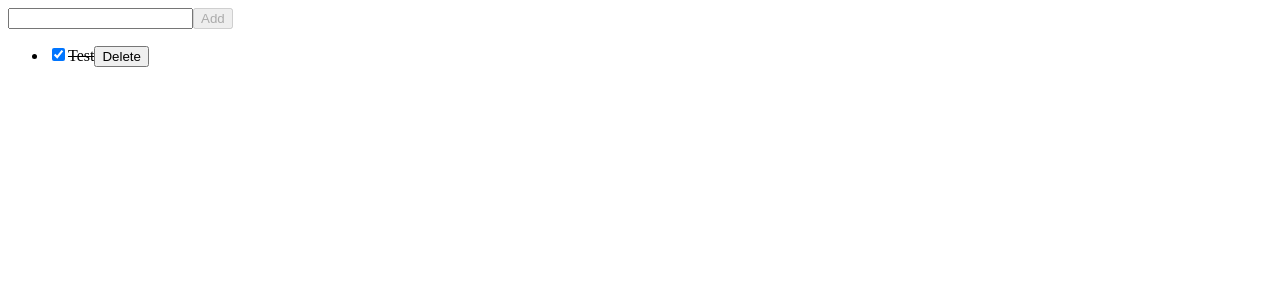
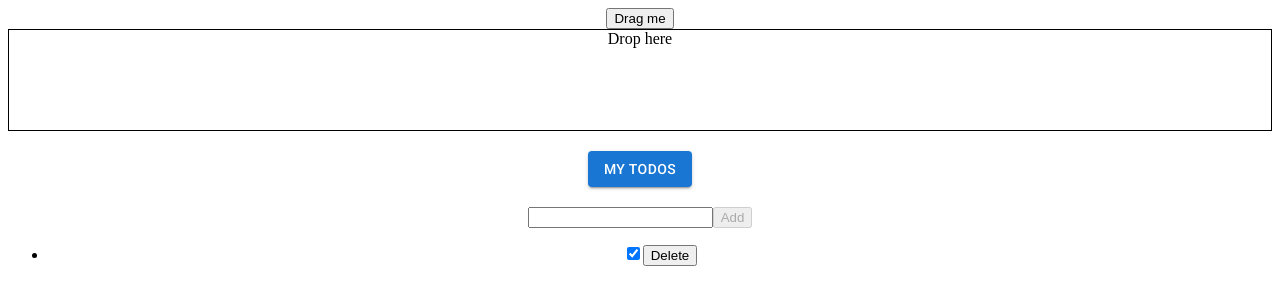
Before and after one commit to DerElchausdemAll/dnd-todo-app, a React (Create React App) app: page / in a window 1280 px wide. Shown: the top 304 px of the page. Built offline with nearby package versions, Linux system fonts and the light colour scheme.

Commit message:
drag and drop and mui button

```diff
--- a/package.json
+++ b/package.json
@@ -9,8 +9,14 @@
     "stylelint": "stylelint 'src/*.{js,jsx}'"
   },
   "dependencies": {
+    "@dnd-kit/core": "^5.0.1",
+    "@dnd-kit/modifiers": "^5.0.0",
+    "@dnd-kit/sortable": "^6.0.0",
     "@emotion/react": "^11.7.1",
     "@emotion/styled": "^11.6.0",
+    "@fontsource/roboto": "^4.5.1",
+    "@mui/icons-material": "^5.2.5",
+    "@mui/material": "^5.2.8",
     "react": "^17.0.2",
     "react-dom": "^17.0.2"
   },
--- a/src/App.jsx
+++ b/src/App.jsx
@@ -1,11 +1,44 @@
-import React, { useState } from "react";
+import React, { useState, useEffect } from "react";
+import styled from "@emotion/styled";
+import Droppable from "./components/droppable";
+import Draggable from "./components/draggable";
+import { DndContext } from "@dnd-kit/core";
+
+import "@fontsource/roboto/300.css";
+import "@fontsource/roboto/400.css";
+import "@fontsource/roboto/500.css";
+import "@fontsource/roboto/700.css";
+
+import Button from "@mui/material/Button";
+
+const StyledApp = styled.div`
+	text-align: center;
+`;
+
+const ListItem = styled.li`
+	list-style: none;
+`;
 
 const App = () => {
 	const [value, setValue] = useState("");
-	const [todos, setTodos] = useState([{ name: "Test", isChecked: true }]);
+	const [todos, setTodos] = useState([{ name: "", isChecked: true }]);
+	const [isDropped, setIsDropped] = useState(false);
+	const draggableMarkup = <Draggable>Drag me</Draggable>;
+
+	useEffect(() => {
+		console.log("New Todo");
+	}, [todos]);
+
 	return (
-		<div>
+		<StyledApp>
 			<div>
+				<DndContext onDragEnd={handleDragEnd}>
+					{!isDropped ? draggableMarkup : null}
+					<Droppable>{isDropped ? draggableMarkup : "Drop here"}</Droppable>
+				</DndContext>
+				<h2>
+					<Button variant="contained">my todos</Button>
+				</h2>
 				<input
 					type="text"
 					value={value}
@@ -59,8 +92,142 @@ const App = () => {
 					);
 				})}
 			</ul>
-		</div>
+		</StyledApp>
 	);
+	function handleDragEnd(event) {
+		if (event.over && event.over.id === "droppable") {
+			setIsDropped(true);
+		}
+	}
 };
 
 export default App;
+
+//
+// useEffect counts clicks in document.title
+//
+
+// import React, { useState, useEffect } from "react";
+// function App() {
+// 	const [count, setCount] = useState(0);
+
+// 	useEffect(() => {
+// 		document.title = `You clicked ${count} times`;
+// 	});
+// 	return (
+// 		<div>
+// 			<p>You clicked {count} times</p>
+// 			<button onClick={() => setCount(count + 1)}>Click me</button>
+// 		</div>
+// 	);
+// }
+
+// 11.01.2021 14:40
+
+// PURE TODO ... without drag and drop
+
+// import React, { useState, useEffect } from "react";
+// import styled from "@emotion/styled";
+// import Droppable from "./components/droppable";
+// import Draggable from "./components/draggable";
+// import { DndContext } from "@dnd-kit/core";
+
+// // import styled from "styled-components";
+
+// // function App() {
+// //   return (
+// {
+// 	/* <DndContext>
+// 	<Draggable />
+// 	<Droppable />
+// </DndContext>; */
+// }
+// //   )
+// // }
+
+// // useEffect(() => {
+// // 	console.log("render");
+// // });
+
+// const StyledApp = styled.div`
+// 	text-align: center;
+// `;
+
+// const ListItem = styled.li`
+// 	list-style: none;
+// `;
+
+// const App = () => {
+// 	const [value, setValue] = useState("");
+// 	const [todos, setTodos] = useState([{ name: "", isChecked: true }]);
+
+// 	useEffect(() => {
+// 		console.log("New Todo");
+// 	}, [todos]);
+
+// 	return (
+// 		<StyledApp>
+// 			<div>
+// 				<DndContext>
+// 					<Draggable>Button</Draggable>
+// 					<Droppable />
+// 				</DndContext>
+// 				<h2>my todos</h2>
+// 				<input
+// 					type="text"
+// 					value={value}
+// 					onChange={event_ => {
+// 						setValue(event_.target.value);
+// 					}}
+// 				/>
+// 				<button
+// 					disabled={!value}
+// 					onClick={() => {
+// 						setTodos([...todos, { name: value, isChecked: false }]);
+// 						setValue("");
+// 					}}
+// 				>
+// 					Add
+// 				</button>
+// 			</div>
+// 			<ul>
+// 				{todos.map((todo, index) => {
+// 					return (
+// 						<li key={index}>
+// 							<label>
+// 								<input
+// 									type="checkbox"
+// 									checked={todo.isChecked}
+// 									onChange={() => {
+// 										console.log(`Item: ${index + 1}`);
+// 										const update = [...todos];
+// 										update[index].isChecked = !update[index].isChecked;
+// 										setTodos(update);
+// 									}}
+// 								/>
+// 								<span
+// 									style={{
+// 										textDecoration: todo.isChecked ? "line-through" : "none",
+// 									}}
+// 								>
+// 									{todo.name}
+// 								</span>
+// 							</label>
+// 							<button
+// 								onClick={() => {
+// 									const update = [...todos];
+// 									update.splice(index, 1);
+// 									setTodos(update);
+// 								}}
+// 							>
+// 								Delete
+// 							</button>
+// 						</li>
+// 					);
+// 				})}
+// 			</ul>
+// 		</StyledApp>
+// 	);
+// };
+
+// export default App;
--- /dev/null
+++ b/src/components/draggable.jsx
@@ -0,0 +1,21 @@
+import React from "react";
+import { useDraggable } from "@dnd-kit/core";
+
+function Draggable(props) {
+	const { attributes, listeners, setNodeRef, transform } = useDraggable({
+		id: "draggable",
+	});
+	const style = transform
+		? {
+				transform: `translate3d(${transform.x}px, ${transform.y}px, 0)`,
+		  }
+		: undefined;
+
+	return (
+		<button ref={setNodeRef} style={style} {...listeners} {...attributes}>
+			{props.children}
+		</button>
+	);
+}
+
+export default Draggable;
--- /dev/null
+++ b/src/components/droppable.jsx
@@ -0,0 +1,22 @@
+import React from "react";
+import { useDroppable } from "@dnd-kit/core";
+
+function Droppable(props) {
+	const { isOver, setNodeRef } = useDroppable({
+		id: "droppable",
+	});
+	const style = {
+		height: "100px",
+		weidth: "100px",
+		color: isOver ? "green" : undefined,
+		border: "1px solid black",
+	};
+
+	return (
+		<div ref={setNodeRef} style={style}>
+			{props.children}
+		</div>
+	);
+}
+
+export default Droppable;
```
Also changed, not shown: 1 other file (tests, documents, lock files or other folders).
